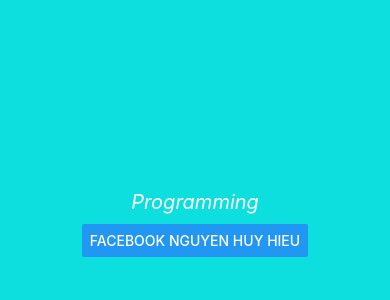
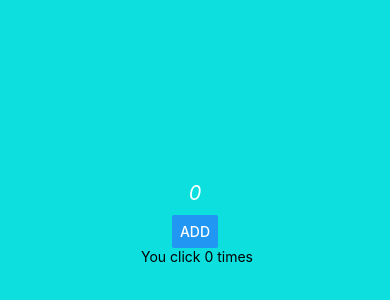
Before and after one commit to huyhieu19/LearnReactNative, a React Native app: screen / in a window 390 px wide. Shown: the part 204-504 px from the top of the page. Built offline with nearby package versions, Linux system fonts and the light colour scheme.

Commit message:
[T6-practice] complete

```diff
--- a/App.js
+++ b/App.js
@@ -1,4 +1,4 @@
-import React from "react";
+import React, { useState } from "react";
 import { StatusBar } from "expo-status-bar";
 import {
   StyleSheet,
@@ -11,15 +11,15 @@
 } from "react-native";
 
 export default function App() {
+  const [counter, setCounter] = useState(0);
+  const onClickHandler = () => {
+    setCounter(counter + 1);
+  };
   return (
     <View style={styles.body}>
-      <Text style={styles.text}>Programming</Text>
-      <Button
-        title="Facebook nguyen huy hieu"
-        onPress={() => {
-          Linking.openURL("https://www.facebook.com/huyhieunguyen19/");
-        }}
-      />
+      <Text style={styles.text}>{counter * 5}</Text>
+      <Button title="Add" onPress={onClickHandler} />
+      <Text> You click {counter} times</Text>
     </View>
   );
 }
```
